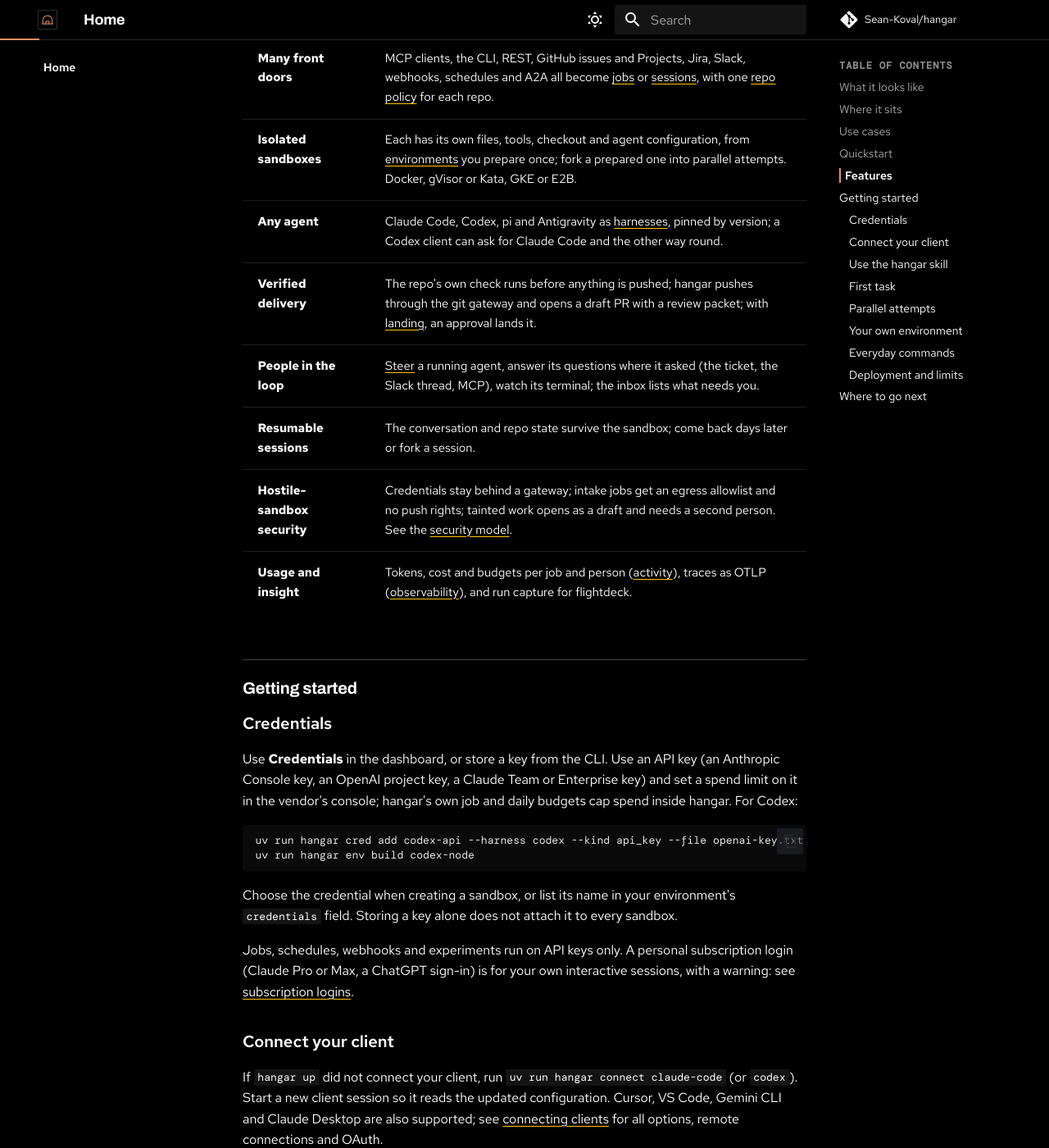
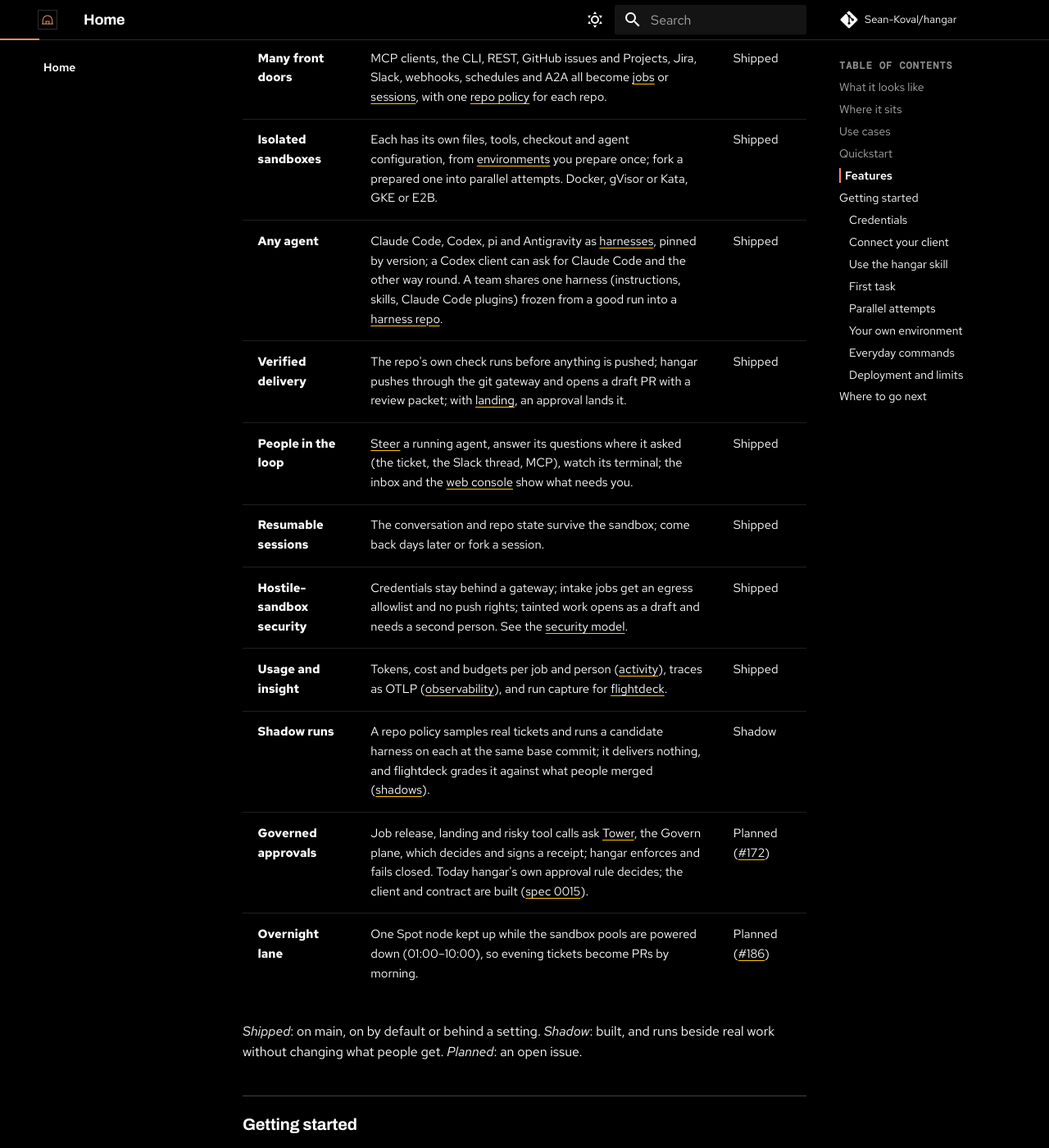
Before and after one commit to Sean-Koval/hangar, an MkDocs documentation site: the page built from docs/index.md, in a window 1280 px wide and 1400 px high, scrolled down 4544 px. Shown: the whole window at 82% size. Built offline with MkDocs 1.6.1 and Material for MkDocs 9.7.7, drawn with Linux system fonts in a browser that asks for light colours; comment, search, counter and statistics services are not loaded.

Commit message:
docs: one features table, with a status for each row
README.md and docs/index.md had different feature tables (the README's
"Any agent" row named the team harness repo; index.md's flightdeck cell had
no link) and neither said what was shipped. Both now show the same table with
a Status column: the eight shipped rows, shadow runs (#183) as Shadow, and
governed approvals through Tower (#172) and the overnight lane (#186) as
Planned with their issues, plus a one-line key. "People in the loop" links
the new web console page.

tests/test_front_page.py fails if the two tables differ (links aside) or a
row's status isn't Shipped, Shadow or Planned (#N).

Co-Authored-By: Claude Opus 5.5 <noreply@anthropic.com>
Claude-Session: https://claude.ai/code/session_01HvitnJ1UBiCErYxq9RC6B8

```diff
--- a/docs/index.md
+++ b/docs/index.md
@@ -55,16 +55,21 @@ To look around first without Docker or a key, run the demo hangar the recording
 
 ## Features
 
-| Feature | What it gives your team |
-| --- | --- |
-| **Many front doors** | MCP clients, the CLI, REST, GitHub issues and Projects, Jira, Slack, webhooks, schedules and A2A all become [jobs](jobs.md) or [sessions](sessions.md), with one [repo policy](repo-policy.md) for each repo. |
-| **Isolated sandboxes** | Each has its own files, tools, checkout and agent configuration, from [environments](environments.md) you prepare once; fork a prepared one into parallel attempts. Docker, gVisor or Kata, GKE or E2B. |
-| **Any agent** | Claude Code, Codex, pi and Antigravity as [harnesses](harnesses.md), pinned by version; a Codex client can ask for Claude Code and the other way round. |
-| **Verified delivery** | The repo's own check runs before anything is pushed; hangar pushes through the git gateway and opens a draft PR with a review packet; with [landing](landing.md), an approval lands it. |
-| **People in the loop** | [Steer](steering.md) a running agent, answer its questions where it asked (the ticket, the Slack thread, MCP), watch its terminal; the inbox lists what needs you. |
-| **Resumable sessions** | The conversation and repo state survive the sandbox; come back days later or fork a session. |
-| **Hostile-sandbox security** | Credentials stay behind a gateway; intake jobs get an egress allowlist and no push rights; tainted work opens as a draft and needs a second person. See the [security model](security.md). |
-| **Usage and insight** | Tokens, cost and budgets per job and person ([activity](activity.md)), traces as OTLP ([observability](observability.md)), and run capture for flightdeck. |
+| Feature | What it gives your team | Status |
+| --- | --- | --- |
+| **Many front doors** | MCP clients, the CLI, REST, GitHub issues and Projects, Jira, Slack, webhooks, schedules and A2A all become [jobs](jobs.md) or [sessions](sessions.md), with one [repo policy](repo-policy.md) for each repo. | Shipped |
+| **Isolated sandboxes** | Each has its own files, tools, checkout and agent configuration, from [environments](environments.md) you prepare once; fork a prepared one into parallel attempts. Docker, gVisor or Kata, GKE or E2B. | Shipped |
+| **Any agent** | Claude Code, Codex, pi and Antigravity as [harnesses](harnesses.md), pinned by version; a Codex client can ask for Claude Code and the other way round. A team shares one harness (instructions, skills, Claude Code plugins) frozen from a good run into a [harness repo](harness-lock.md#the-team-harness-repo). | Shipped |
+| **Verified delivery** | The repo's own check runs before anything is pushed; hangar pushes through the git gateway and opens a draft PR with a review packet; with [landing](landing.md), an approval lands it. | Shipped |
+| **People in the loop** | [Steer](steering.md) a running agent, answer its questions where it asked (the ticket, the Slack thread, MCP), watch its terminal; the inbox and the [web console](console.md) show what needs you. | Shipped |
+| **Resumable sessions** | The conversation and repo state survive the sandbox; come back days later or fork a session. | Shipped |
+| **Hostile-sandbox security** | Credentials stay behind a gateway; intake jobs get an egress allowlist and no push rights; tainted work opens as a draft and needs a second person. See the [security model](security.md). | Shipped |
+| **Usage and insight** | Tokens, cost and budgets per job and person ([activity](activity.md)), traces as OTLP ([observability](observability.md)), and run capture for [flightdeck](specs/0014-sister-tool-interfaces.md). | Shipped |
+| **Shadow runs** | A repo policy samples real tickets and runs a candidate harness on each at the same base commit; it delivers nothing, and flightdeck grades it against what people merged ([shadows](repo-policy.md#shadows)). | Shadow |
+| **Governed approvals** | Job release, landing and risky tool calls ask [Tower](https://sean-koval.github.io/agent-factory/tools/workspace/), the Govern plane, which decides and signs a receipt; hangar enforces and fails closed. Today hangar's own approval rule decides; the client and contract are built ([spec 0015](specs/0015-governance-decision-point.md)). | Planned ([#172](https://github.com/Sean-Koval/hangar/issues/172)) |
+| **Overnight lane** | One Spot node kept up while the sandbox pools are powered down (01:00–10:00), so evening tickets become PRs by morning. | Planned ([#186](https://github.com/Sean-Koval/hangar/issues/186)) |
+
+*Shipped*: on main, on by default or behind a setting. *Shadow*: built, and runs beside real work without changing what people get. *Planned*: an open issue.
 
 ## Getting started
 
```
Also changed, not shown: README.md (+15 -10 lines), 1 other file.
